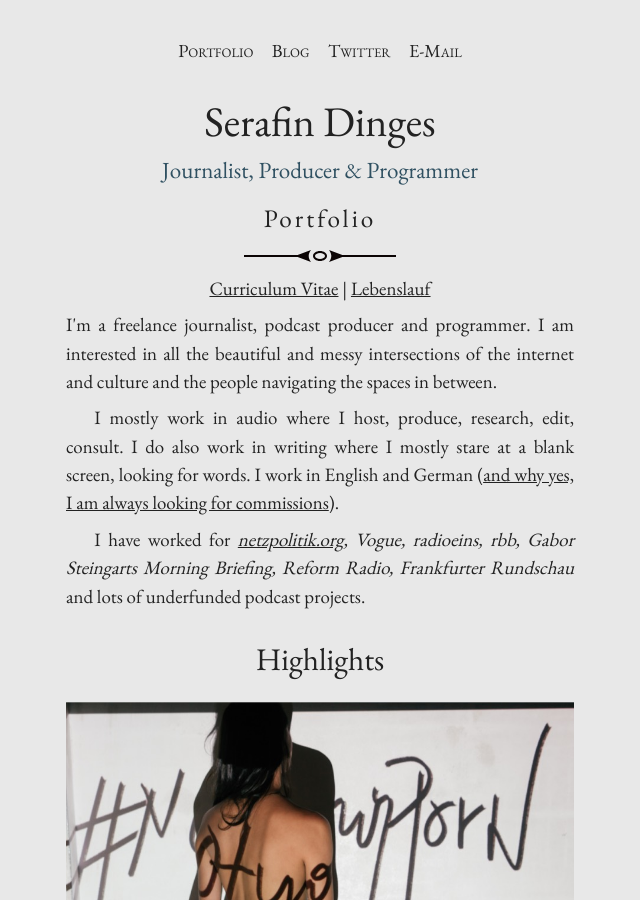
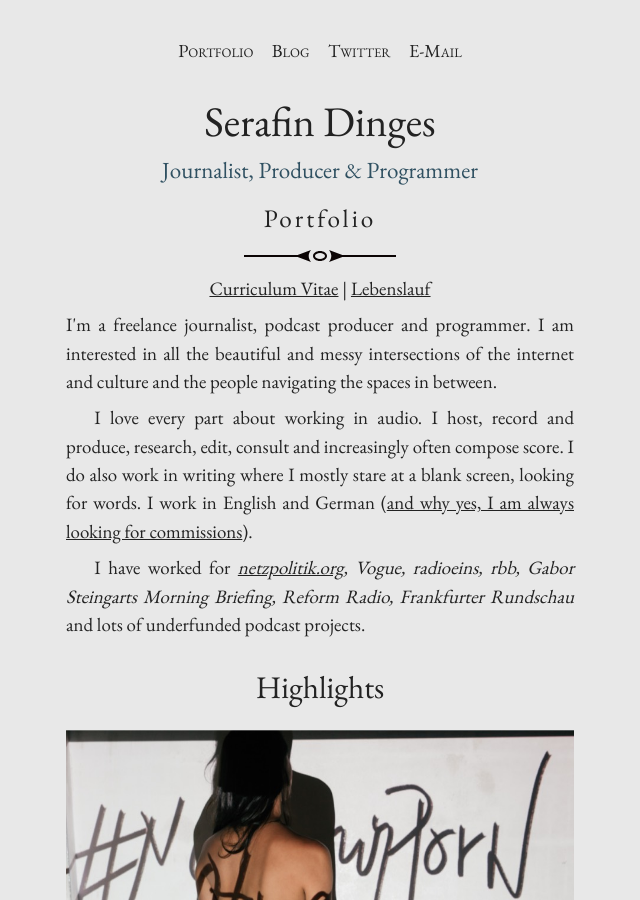
Before and after one commit to SerafinDinges/serafindinges.com, a Jekyll site: the page built from index.md, in a window 1280 px wide and 900 px high. Shown: the whole window, without its empty margins (320-960 px from the left). Built offline with Jekyll 4.4.1, drawn with Linux system fonts in a browser that asks for light colours.

Commit message:
Update index.md

```diff
--- a/index.md
+++ b/index.md
@@ -12,7 +12,7 @@ title: Portfolio
 I'm a freelance journalist, podcast producer and programmer. I am interested in all the beautiful and messy intersections of the internet and culture and the people navigating the spaces in between.
 </p>
 
-I mostly work in audio where I host, produce, research, edit, consult. I do also work in writing where I mostly stare at a blank screen, looking for words. I work in English and German ([and why yes, I am always looking for commissions](mailto:hi@serafindinges.com)).
+I love every part about working in audio. I host, record and produce, research, edit, consult and increasingly often compose score. I do also work in writing where I mostly stare at a blank screen, looking for words. I work in English and German ([and why yes, I am always looking for commissions](mailto:hi@serafindinges.com)).
 
 I have worked for <em>[netzpolitik.org](https://netzpolitik.org/author/serafin-dinges/), Vogue, radioeins, rbb, Gabor Steingarts Morning Briefing, Reform Radio, Frankfurter Rundschau</em> and lots of underfunded podcast projects.
 
```
